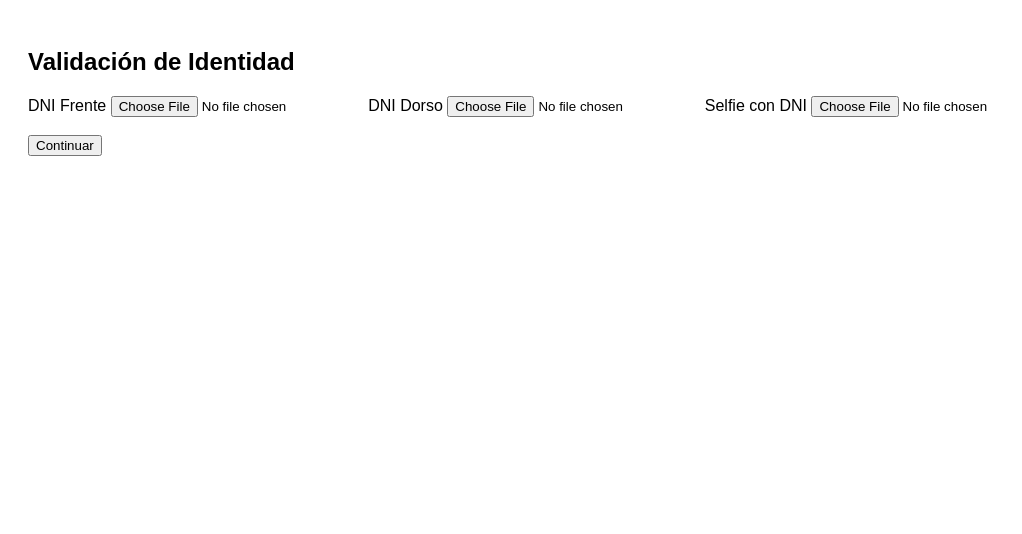
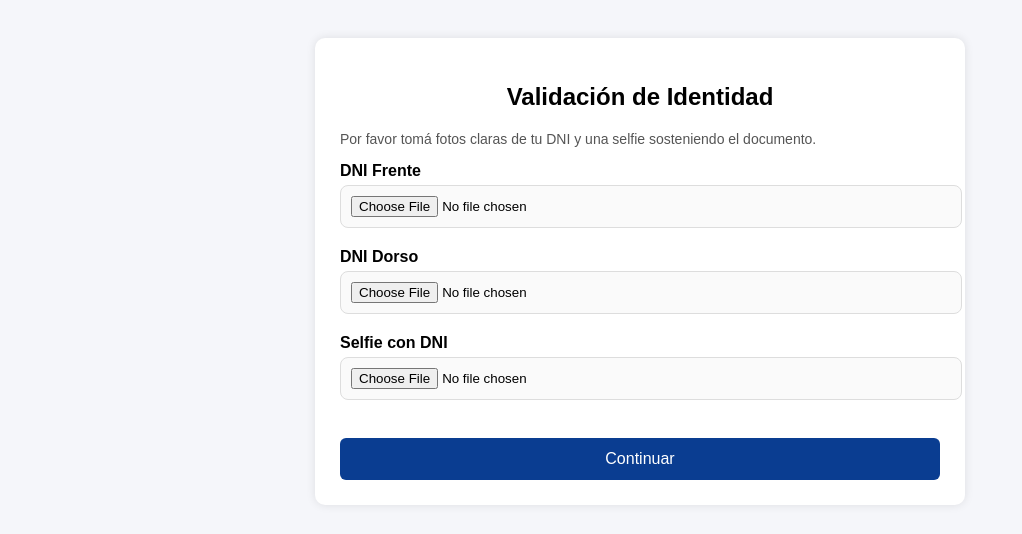
Before and after one commit to pyraed/sistema_consultas, a Flask app: template templates/identidad.html in a window 1280 px wide. Shown: the top 534 px of the page, without its empty margins (0-1022 px from the left). Run offline with Flask 3, Linux system fonts and the light colour scheme; the template is opened without the code that fills it, so the values that code supplies are empty; parts of the project's set-up code (start-up, migrations or seed data) failed here and were passed over.

Commit message:
flujo identidad o

```diff
--- a/templates/identidad.html
+++ b/templates/identidad.html
@@ -3,32 +3,109 @@
 <head>
 <meta name="viewport" content="width=device-width, initial-scale=1.0">
 <title>Validación de Identidad</title>
+
+<style>
+body {
+    font-family: Arial;
+    background: #f5f6fa;
+    padding: 30px;
+}
+
+.card {
+    background: white;
+    padding: 25px;
+    border-radius: 10px;
+    max-width: 600px;
+    margin: auto;
+    box-shadow: 0px 0px 10px rgba(0,0,0,0.1);
+}
+
+h2 {
+    text-align: center;
+    margin-bottom: 20px;
+}
+
+.section {
+    margin-bottom: 20px;
+}
+
+label {
+    font-weight: bold;
+    display: block;
+    margin-bottom: 5px;
+}
+
+input[type="file"] {
+    width: 100%;
+    padding: 10px;
+    border: 1px solid #ddd;
+    border-radius: 8px;
+    background: #fafafa;
+}
+
+button {
+    width: 100%;
+    padding: 12px;
+    border: none;
+    background: #0A3D91;
+    color: white;
+    border-radius: 6px;
+    font-size: 16px;
+    cursor: pointer;
+}
+
+button:hover {
+    background: #082c6b;
+}
+
+.info {
+    font-size: 14px;
+    color: #555;
+    margin-bottom: 15px;
+}
+</style>
+
 </head>
 
-<body style="font-family: Arial; padding: 20px;">
+<body>
+
+<div class="card">
 
 <h2>Validación de Identidad</h2>
 
+<p class="info">
+Por favor tomá fotos claras de tu DNI y una selfie sosteniendo el documento.
+</p>
+
 <form method="POST" action="/guardar_formulario" enctype="multipart/form-data">
 
-<!-- 🔥 reenviar TODOS los datos -->
+<!-- 🔥 REENVÍA TODOS LOS DATOS -->
 {% for key, value in request.form.items() %}
 <input type="hidden" name="{{ key }}" value="{{ value }}">
 {% endfor %}
 
+<div class="section">
 <label>DNI Frente</label>
 <input type="file" name="dni_frente" accept="image/*" capture="environment" required>
+</div>
 
+<div class="section">
 <label>DNI Dorso</label>
 <input type="file" name="dni_dorso" accept="image/*" capture="environment" required>
+</div>
 
+<div class="section">
 <label>Selfie con DNI</label>
 <input type="file" name="selfie" accept="image/*" capture="user" required>
+</div>
 
-<br><br>
+<br>
+
 <button type="submit">Continuar</button>
 
 </form>
 
+</div>
+
 </body>
 </html>
```
